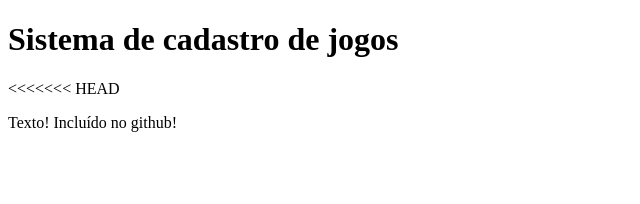
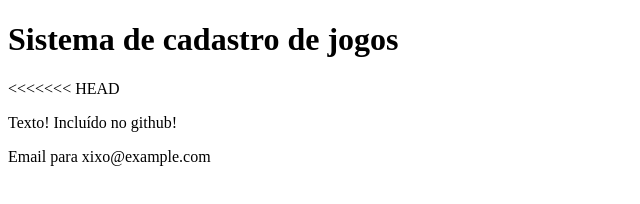
Before and after one commit to craf07/Sistema_de_Cadastro, a plain HTML site: page index.html in a window 1280 px wide. Shown: the whole page, without its empty margins (0-640 px from the left). Drawn offline with Linux system fonts and the light colour scheme.

Commit message:
Alterei index.html computador local

```diff
--- a/index.html
+++ b/index.html
@@ -11,5 +11,6 @@
     <script src="app.js"></script>
 <<<<<<< HEAD
     <p> Texto! Incluído no github! </p>
+	<p> Email para xixo@example.com </p>
 </body>
 </html>
```
Also changed, not shown: 2 other files.
